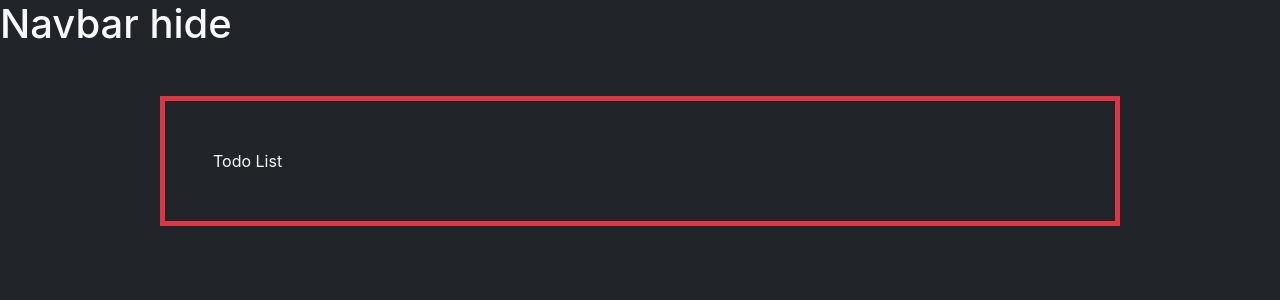
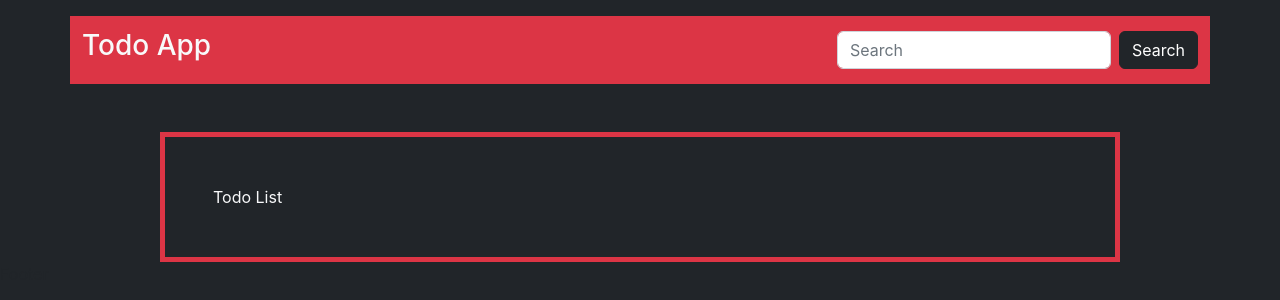
Before and after one commit to Bilal-Siddiqe/React-Course, a React (Create React App) app: page / in a window 1280 px wide. Shown: the top 300 px of the page. Built offline with nearby package versions, Linux system fonts and the light colour scheme.

Commit message:
Default props and props Types practice

```diff
--- a/src/App.js
+++ b/src/App.js
@@ -6,7 +6,7 @@ import TodoList from './MyComponents/TodoList';
 function App() {
   return (
     <>
-      <Navbar title="My Todo App" navBar={false}/>
+      <Navbar title="Todo App" navBar={true}/>
       <TodoList/>
       <Footer/>
     </>
--- a/src/MyComponents/Navbar.jsx
+++ b/src/MyComponents/Navbar.jsx
@@ -1,4 +1,5 @@
 import React from 'react'
+import PropTypes from 'prop-types'
 
 export default function Navbar(props) {
     return (
@@ -16,3 +17,12 @@ export default function Navbar(props) {
         </>
     )
 }
+
+
+Navbar.propTypes = {
+    title : PropTypes.string
+}
+
+Navbar.defaultProps = {
+    title : "My Todo App"
+}
```
